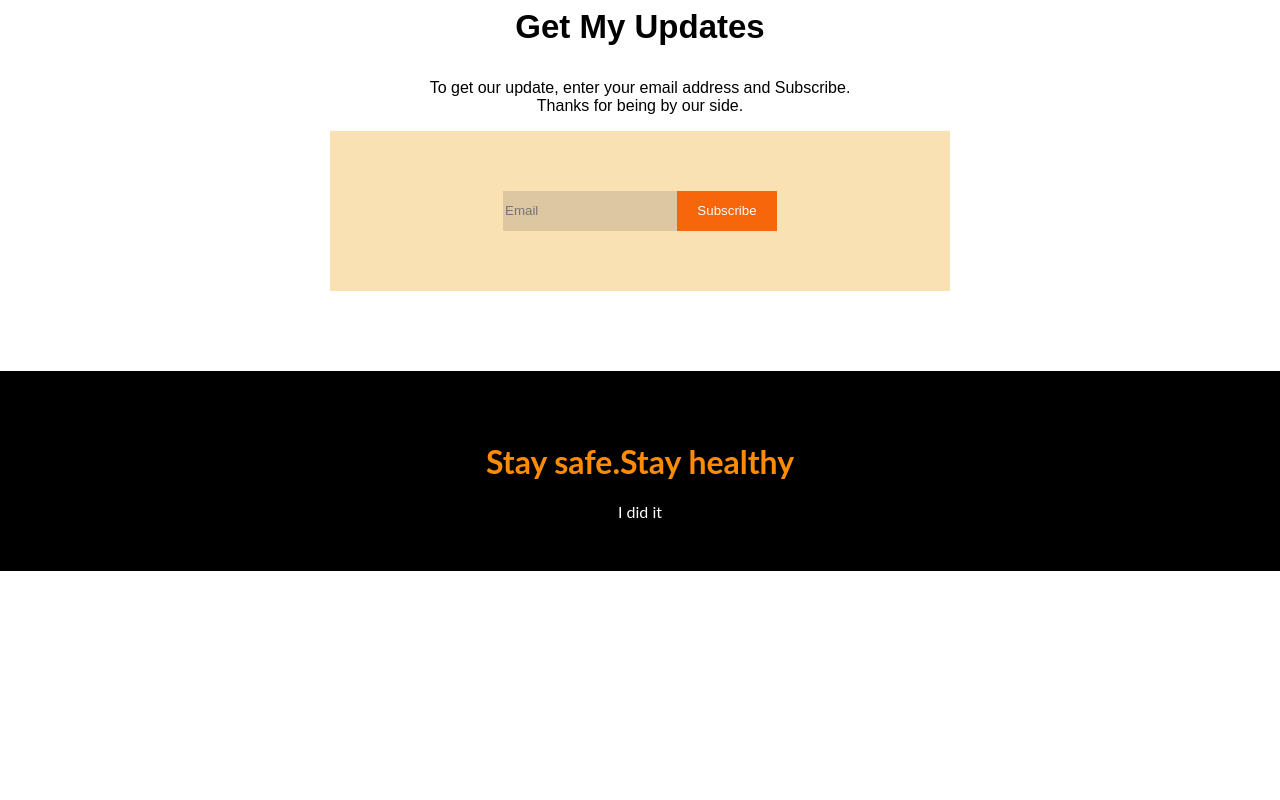
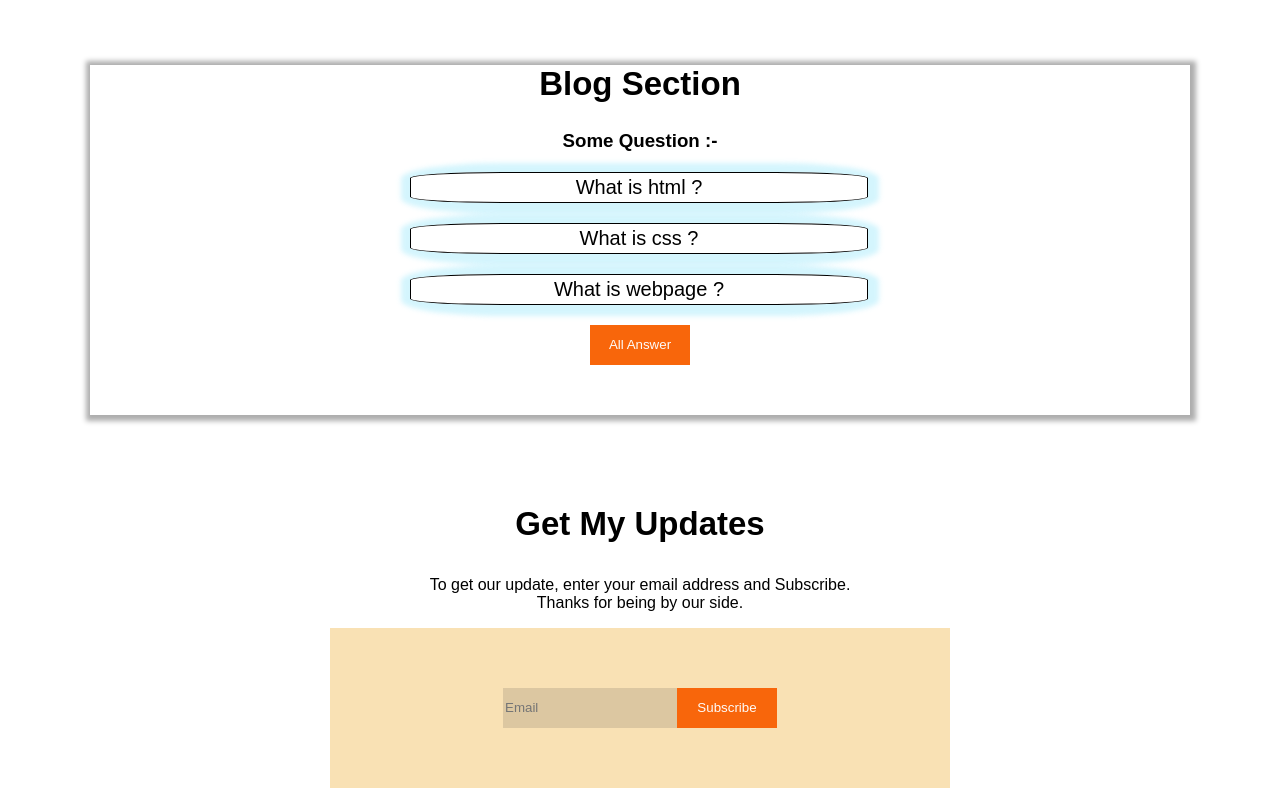
Before and after one commit to Mousumi2001/my-dream-repo, a plain HTML site: page index.html in a window 1280 px wide. Shown: the part 1520-2320 px from the top of the page. Before the commit the page ends 2091 px from the top, so only its background shows below. Drawn offline with Linux system fonts and the light colour scheme.

Commit message:
create new section

```diff
--- a/index.html
+++ b/index.html
@@ -28,6 +28,9 @@
 
         </div>
     </section>
+
+
+
     <section class="section-2">
         <div>
             <h3 class="size">Donate Today</h3>
@@ -49,6 +52,9 @@
         </div>
 
     </section>
+
+
+
     <section class="section-3">
         <div class="different">
             <h3 class="size">Our Donate Plan</h3>
@@ -83,8 +89,27 @@
         </div>
     </section>
 
+
+
+    <section class="blog">
+        <div class="different">
+            <h1 class="size">
+                Blog Section
+            </h1>
+            <h3>Some Question :-</h3>
+            <div class="all-p">
+                <p class="question">What is html ?</p>
+                <p class="question">What is css ?</p>
+                <p class="question">What is webpage ?</p>
+            </div>
+            <button>All Answer</button>
+        </div>
+    </section>
+
+
+
     <section class="section-4">
-        <div>
+        <form>
             <div class="different">
                 <h3 class="size">Get My Updates</h3>
                 <p>To get our update, enter your email address and Subscribe.<br>
@@ -95,8 +120,10 @@
                 <input type="email" placeholder="Email">
                 <button>Subscribe</button>
             </div>
-        </div>
+        </form>
     </section>
+
+
 
 </body>
 <footer>
--- a/style.css
+++ b/style.css
@@ -120,7 +120,9 @@ input {
     border-bottom: 1px solid rgba(0, 0, 0, 0.442);
     width: 600px;
     margin-top: 20px;
-    background-color: none;
+    background-color: rgba(216, 214, 214, 0.441);
+    text-align: center;
+    font-weight: bold;
 }
 
 .btn {
@@ -154,3 +156,25 @@ footer {
 footer h1 {
     color: darkorange;
 }
+
+.blog {
+    margin: 90px;
+    box-shadow: 1px 1px 5px 5px rgba(0, 0, 0, 0.323);
+    padding-bottom: 50px;
+}
+
+
+
+.question {
+    border: 1px solid black;
+    width: 450px;
+    font-size: 20px;
+    padding: 3px;
+    box-shadow: 1px 1px 5px 10px rgba(144, 229, 250, 0.385);
+    border-radius: 20%;
+
+}
+
+.all-p {
+    margin-left: 320px;
+}
```
